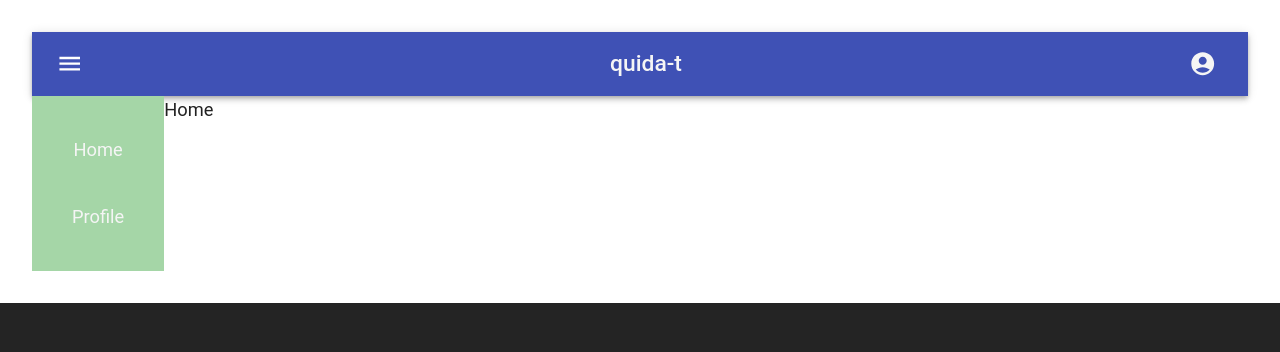
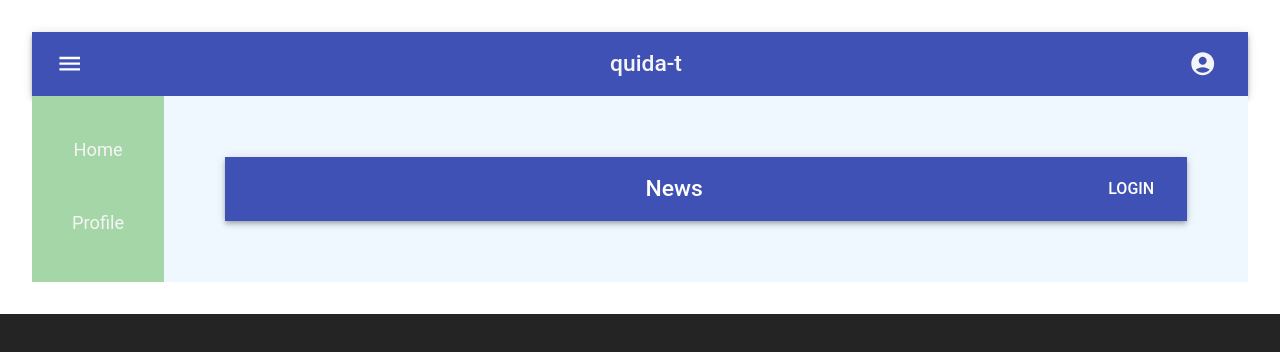
Before and after one commit to franArteaga8/quida-t, a React (Vite) app in the folder root/: page / in a window 1280 px wide. Shown: the top 352 px of the page. Built offline with nearby package versions, Linux system fonts and the light colour scheme; sample sign-in values are in the browser's storage; the HTML template or start-up script is replaced by a standard one.

Commit message:
start home

```diff
--- /dev/null
+++ b/root/src/pages/Home/Home.css
@@ -0,0 +1,6 @@
+.position{
+    display: flex;
+    background-color: aliceblue;
+    width: 100%;
+    padding: 5%;
+}
--- a/root/src/pages/Home/Home.jsx
+++ b/root/src/pages/Home/Home.jsx
@@ -1,7 +1,23 @@
+import './Home.css'
+import {Box, AppBar, Toolbar,Typography, Button} from '@mui/material';
 
 const Home = () => {
   return (
-    <div>Home</div>
+    <>
+    <div className="position">
+
+    <Box sx={{ flexGrow: 1 }}>
+      <AppBar position="static">
+        <Toolbar>
+          <Typography variant="h6" component="div" sx={{ flexGrow: 1 }}>
+            News
+          </Typography>
+          <Button color="inherit">Login</Button>
+        </Toolbar>
+      </AppBar>
+    </Box>
+    </div>
+    </>
   )
 }
 
```
Also changed, not shown: 1 other file (tests, documents, lock files or other folders).
